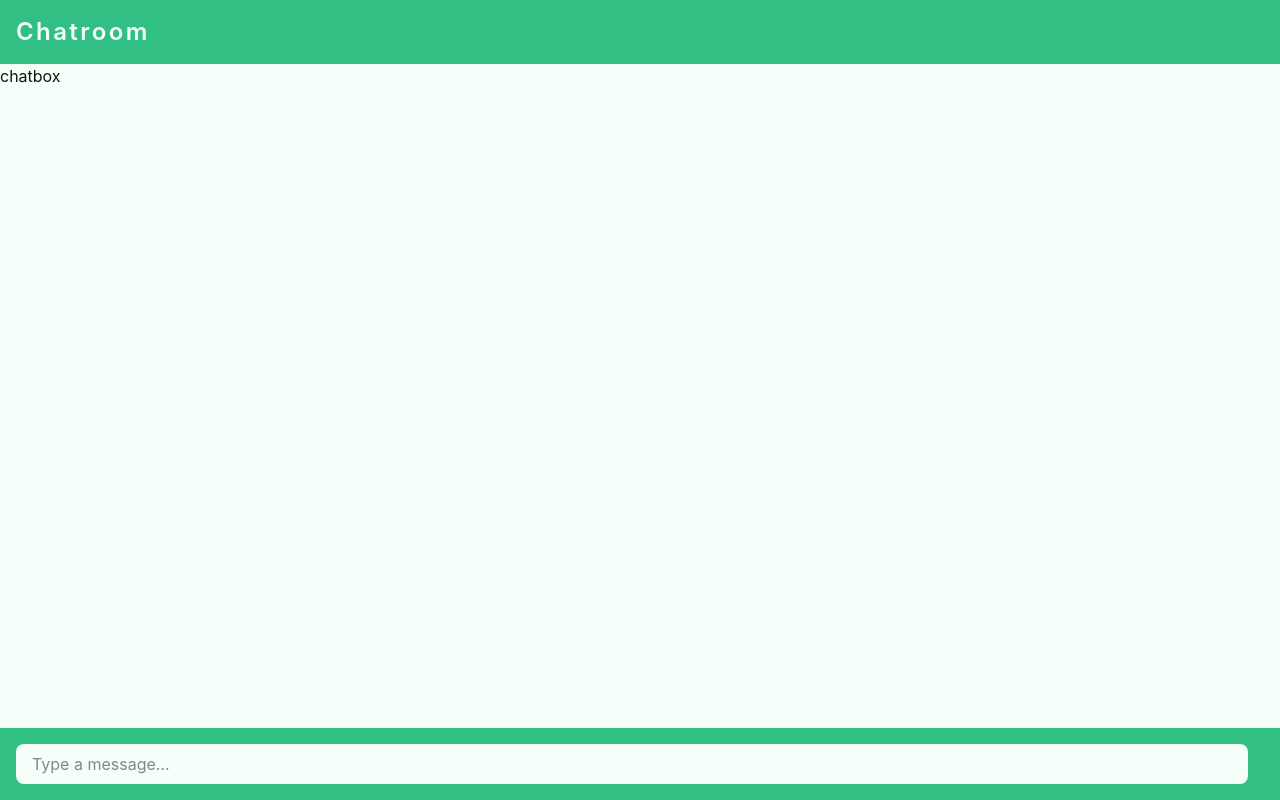
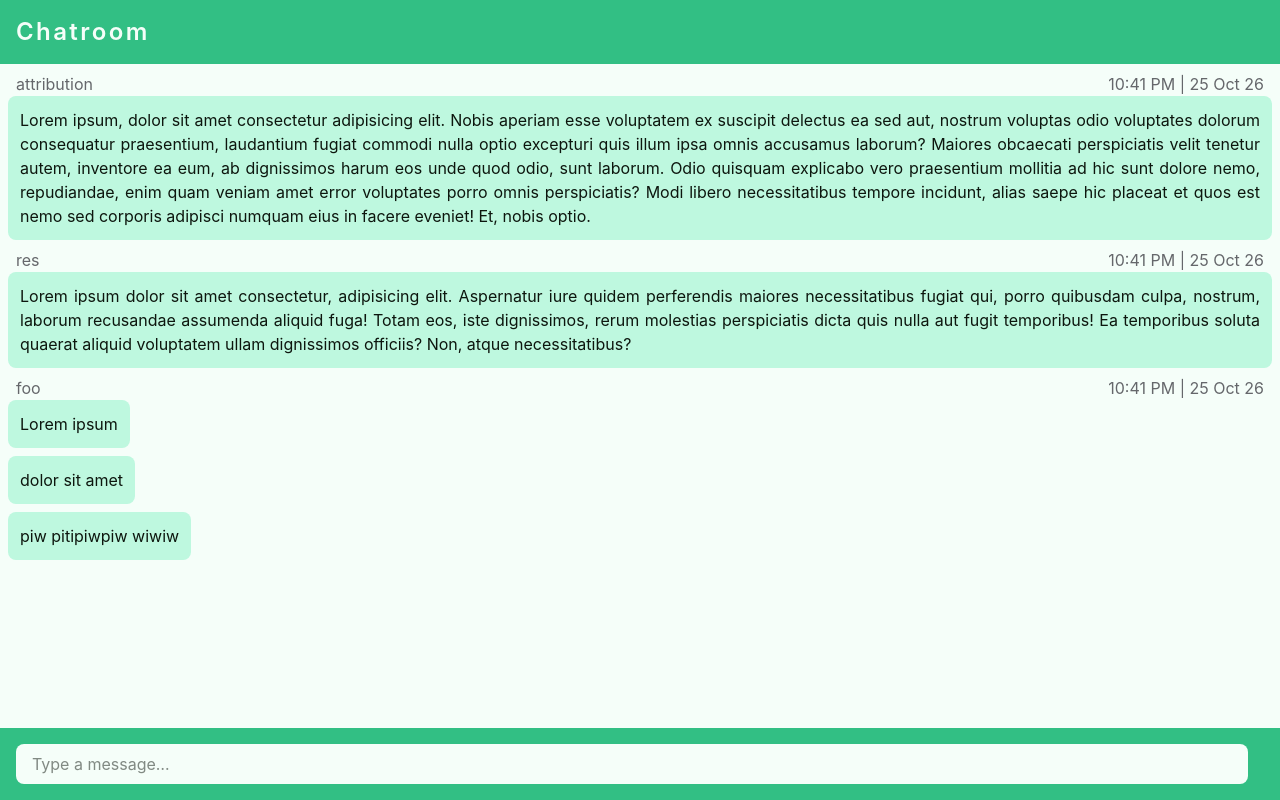
Before and after one commit to res-londres/chatroom, a React (Vite) app: page / in a window 1280 px wide. Built offline with nearby package versions, Linux system fonts and the light colour scheme; what @iconify/tailwind4 would draw is missing.

Commit message:
feat(ui): add chat message samples

```diff
--- a/src/App.jsx
+++ b/src/App.jsx
@@ -1,4 +1,4 @@
-import Composer from './components/Composer';
+import Composer from "./components/Composer";
 
 function App() {
   return (
@@ -12,7 +12,43 @@ function App() {
           active people
         </aside>
         <main className="flex flex-1 flex-col">
-          <div className="flex flex-1 overflow-y-auto">chatbox</div>
+          <div className="flex flex-col gap-2 flex-1 overflow-y-auto p-2">
+            <div className="flex flex-col">
+              <div className="flex justify-between px-2 text-[#65676B]">
+                <span>attribution</span>
+                <span>10:41 PM | 25 Oct 26</span>
+              </div>
+              <div className="bg-[#BEF8DF] p-3 rounded-lg text-justify w-fit">Lorem ipsum, dolor sit amet consectetur adipisicing elit. Nobis aperiam esse voluptatem ex suscipit delectus ea sed aut, nostrum voluptas odio voluptates dolorum consequatur praesentium, laudantium fugiat commodi nulla optio excepturi quis illum ipsa omnis accusamus laborum? Maiores obcaecati perspiciatis velit tenetur autem, inventore ea eum, ab dignissimos harum eos unde quod odio, sunt laborum. Odio quisquam explicabo vero praesentium mollitia ad hic sunt dolore nemo, repudiandae, enim quam veniam amet error voluptates porro omnis perspiciatis? Modi libero necessitatibus tempore incidunt, alias saepe hic placeat et quos est nemo sed corporis adipisci numquam eius in facere eveniet! Et, nobis optio.</div>
+            </div>
+            <div className="flex flex-col">
+              <div className="flex justify-between px-2 text-[#65676B]">
+                <span>res</span>
+                <span>10:41 PM | 25 Oct 26</span>
+              </div>
+              <div className="bg-[#BEF8DF] p-3 rounded-lg text-justify w-fit">Lorem ipsum dolor sit amet consectetur, adipisicing elit. Aspernatur iure quidem perferendis maiores necessitatibus fugiat qui, porro quibusdam culpa, nostrum, laborum recusandae assumenda aliquid fuga! Totam eos, iste dignissimos, rerum molestias perspiciatis dicta quis nulla aut fugit temporibus! Ea temporibus soluta quaerat aliquid voluptatem ullam dignissimos officiis? Non, atque necessitatibus?</div>
+            </div>
+            <div className="flex flex-col">
+              <div className="flex justify-between px-2 text-[#65676B]">
+                <span>foo</span>
+                <span>10:41 PM | 25 Oct 26</span>
+              </div>
+              <div className="bg-[#BEF8DF] p-3 rounded-lg text-justify w-fit">Lorem ipsum</div>
+            </div>
+            <div className="flex flex-col">
+              <div className="hidden justify-between px-2 text-[#65676B]">
+                <span>res</span>
+                <span>10:41 PM | 25 Oct 26</span>
+              </div>
+              <div className="bg-[#BEF8DF] p-3 rounded-lg text-justify w-fit">dolor sit amet</div>
+            </div>
+            <div className="flex flex-col">
+              <div className="hidden justify-between px-2 text-[#65676B]">
+                <span>res</span>
+                <span>10:41 PM | 25 Oct 26</span>
+              </div>
+              <div className="bg-[#BEF8DF] p-3 rounded-lg text-justify w-fit">piw pitipiwpiw wiwiw</div>
+            </div>
+          </div>
           <Composer />
         </main>
       </div>
--- a/src/components/Composer.jsx
+++ b/src/components/Composer.jsx
@@ -1,12 +1,12 @@
-import { useRef } from 'react'
+import { useRef } from "react";
 
 function Composer() {
   const textareaRef = useRef(null);
 
   const handleInput = (event) => {
     const textarea = event.target;
-    textarea.style.height = 'auto';
-    textarea.style.height = textarea.scrollHeight + 'px';
+    textarea.style.height = "auto";
+    textarea.style.height = textarea.scrollHeight + "px";
   };
 
   return (
@@ -16,9 +16,9 @@ function Composer() {
         rows={1}
         onInput={handleInput}
         placeholder="Type a message…"
-        className="w-full resize-none rounded-lg px-4 py-2 focus:outline-none focus:ring-2 focus:ring-[#269466] max-h-40 overflow-y-auto bg-[#F5FEF9]"
+        className="max-h-40 w-full resize-none overflow-y-auto rounded-lg bg-[#F5FEF9] px-4 py-2 focus:ring-2 focus:ring-[#269466] focus:outline-none"
       />
-      <span className="text-4xl icon-[ph--paper-plane-tilt-fill] text-[#1E392A]"></span>
+      <span className="icon-[ph--paper-plane-tilt-fill] text-4xl text-[#1E392A]"></span>
     </div>
   );
 }
```
